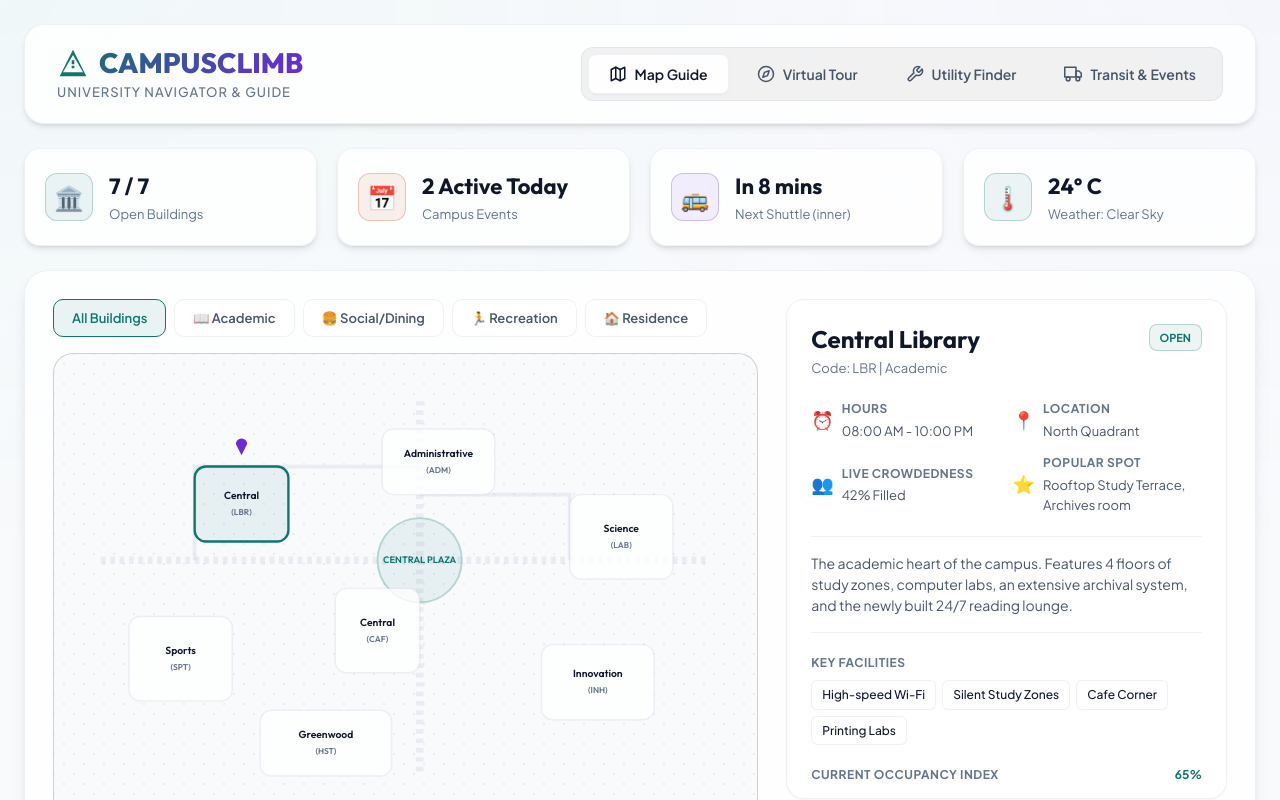
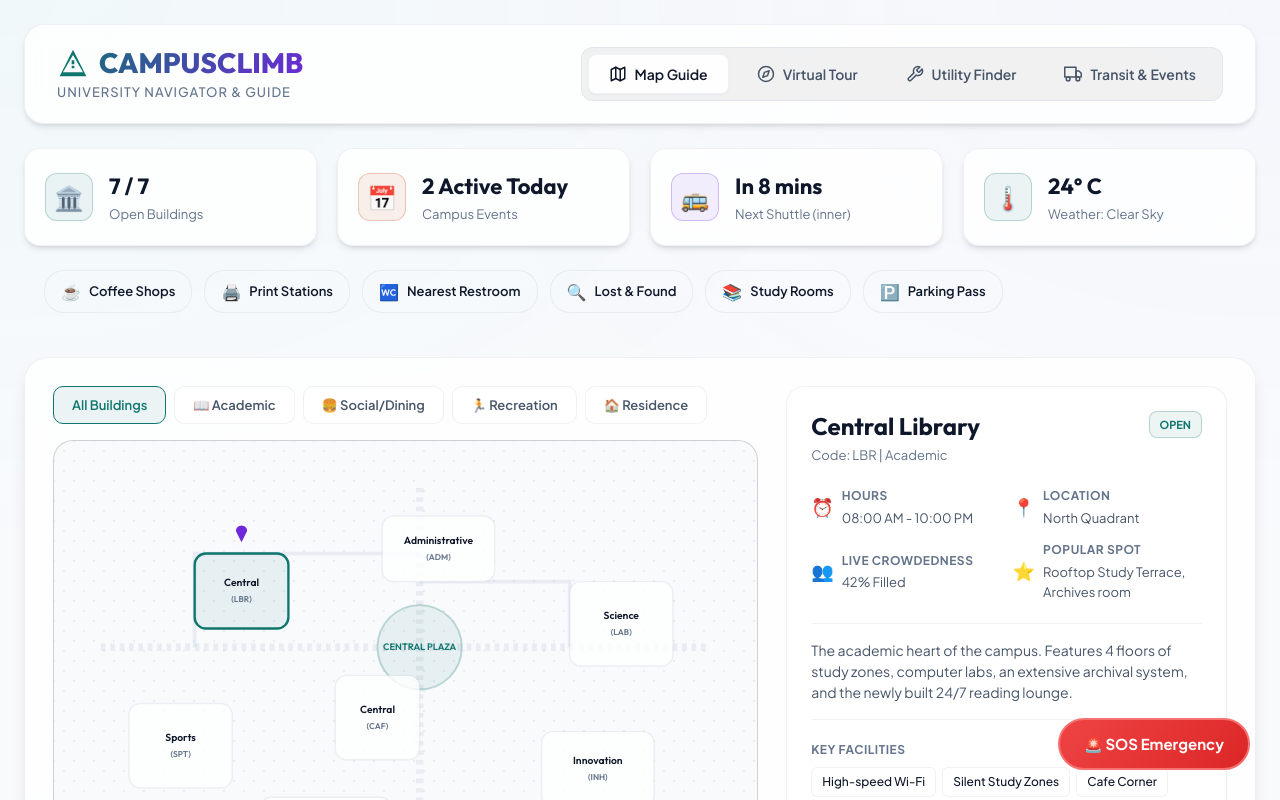
Before and after one commit to rahul05au/CampusClimb, a React (Vite) app: page / in a window 1280 px wide. Shown: the top 800 px of the page. Built offline with nearby package versions, Linux system fonts and the light colour scheme.

Commit message:
feat: add Quick Actions ribbon for fast navigation

```diff
--- a/src/App.css
+++ b/src/App.css
@@ -1359,3 +1359,44 @@
   font-size: 13px;
   line-height: 1.5;
 }
+
+/* Quick Actions Ribbon */
+.quick-actions-panel {
+  display: flex;
+  gap: 12px;
+  padding: 0 20px 20px 20px;
+  overflow-x: auto;
+  scrollbar-width: none; /* Firefox */
+  -ms-overflow-style: none;  /* IE and Edge */
+}
+
+.quick-actions-panel::-webkit-scrollbar {
+  display: none;
+}
+
+.quick-action-btn {
+  display: flex;
+  align-items: center;
+  gap: 8px;
+  padding: 10px 16px;
+  background: rgba(255, 255, 255, 0.03);
+  border: 1px solid var(--border);
+  border-radius: 20px;
+  color: var(--text-h);
+  font-weight: 600;
+  font-size: 13px;
+  white-space: nowrap;
+  transition: all 0.2s;
+  cursor: pointer;
+  flex-shrink: 0;
+}
+
+.quick-action-btn:hover {
+  background: rgba(255, 255, 255, 0.08);
+  border-color: var(--accent);
+  transform: translateY(-2px);
+}
+
+.qa-icon {
+  font-size: 16px;
+}
--- a/src/App.jsx
+++ b/src/App.jsx
@@ -203,6 +203,11 @@ function App() {
   const [bookingForm, setBookingForm] = useState({ name: '', studentId: '', dept: 'Computer Science' });
   const [bookedTicket, setBookedTicket] = useState(null);
 
+  // SOS States
+  const [sosModalOpen, setSosModalOpen] = useState(false);
+  const [sosAlertActive, setSosAlertActive] = useState(false);
+
+
   // Building Reviews state
   const [buildingReviews, setBuildingReviews] = useState({
     lbr: [
@@ -359,6 +364,23 @@ function App() {
             <span className="stat-label">Weather: Clear Sky</span>
           </div>
         </div>
+      </section>
+
+      {/* Quick Actions Ribbon */}
+      <section className="quick-actions-panel">
+        {[
+          { icon: '☕', label: 'Coffee Shops' },
+          { icon: '🖨️', label: 'Print Stations' },
+          { icon: '🚾', label: 'Nearest Restroom' },
+          { icon: '🔍', label: 'Lost & Found' },
+          { icon: '📚', label: 'Study Rooms' },
+          { icon: '🅿️', label: 'Parking Pass' }
+        ].map((action, idx) => (
+          <button key={idx} className="quick-action-btn" onClick={() => { setActiveTab('utilities'); setUtilitySearch(action.label.split(' ')[0]); }}>
+            <span className="qa-icon">{action.icon}</span>
+            <span className="qa-label">{action.label}</span>
+          </button>
+        ))}
       </section>
 
       {/* Main Workspace Panel */}
@@ -907,6 +929,84 @@ function App() {
         </div>
       )}
 
+      {/* Floating SOS Trigger Button */}
+      <button className="floating-sos-btn" onClick={() => setSosModalOpen(true)}>
+        🚨 SOS Emergency
+      </button>
+
+      {/* SOS Emergency Modal */}
+      {sosModalOpen && (
+        <div className="modal-overlay">
+          <div className="booking-modal-card sos-modal-card">
+            <button className="modal-close-btn" onClick={() => { setSosModalOpen(false); setSosAlertActive(false); }}>✕</button>
+            <div className="modal-header">
+              <h2 style={{ background: 'linear-gradient(135deg, #ef4444, #f97316)', WebkitBackgroundClip: 'text', WebkitTextFillColor: 'transparent' }}>
+                🚨 Campus SOS Emergency Hub
+              </h2>
+              <p style={{ color: 'var(--text-muted)', fontSize: '13px' }}>
+                Quick contact or emergency alert trigger for immediate campus security dispatch.
+              </p>
+            </div>
+
+            {!sosAlertActive ? (
+              <div className="sos-panel-content">
+                <div className="emergency-contacts-list">
+                  <div className="contact-row">
+                    <span className="contact-icon">📞</span>
+                    <div className="contact-details">
+                      <div className="contact-label">Campus Security Desk</div>
+                      <div className="contact-value">+91 99999-88888</div>
+                    </div>
+                  </div>
+                  <div className="contact-row">
+                    <span className="contact-icon">🚑</span>
+                    <div className="contact-details">
+                      <div className="contact-label">Medical Center Helpline</div>
+                      <div className="contact-value">+91 88888-77777</div>
+                    </div>
+                  </div>
+                  <div className="contact-row">
+                    <span className="contact-icon">👮</span>
+                    <div className="contact-details">
+                      <div className="contact-label">State Police Helpline</div>
+                      <div className="contact-value">112</div>
+                    </div>
+                  </div>
+                </div>
+
+                <button className="trigger-sos-action-btn" onClick={() => setSosAlertActive(true)}>
+                  🔴 TRIGGER EMERGENCY ALERT
+                </button>
+              </div>
+            ) : (
+              <div className="ticket-success-view">
+                <div className="sos-pulse-container">
+                  <div className="sos-pulse-ring"></div>
+                  <div className="sos-pulse-inner">🚨</div>
+                </div>
+                <h3 style={{ color: '#ef4444' }}>SOS Emergency Signal Sent!</h3>
+                <p style={{ color: 'var(--text-h)', fontWeight: '600', fontSize: '14px', marginTop: '10px' }}>
+                  Broadcasting your location...
+                </p>
+                <div className="sos-dispatch-info">
+                  <p>🚨 <strong>Dispatch Alert:</strong> Campus Security Response Vehicle has been dispatched. Estimated arrival: <strong>3 minutes</strong>.</p>
+                  <p style={{ color: 'var(--text-muted)', fontSize: '12px', marginTop: '8px' }}>
+                    Stay calm, remain in a well-lit/populated location if possible. A security officer has been notified.
+                  </p>
+                </div>
+                <button
+                  className="filter-chip active"
+                  style={{ marginTop: '20px', background: 'rgba(239, 68, 68, 0.1)', borderColor: 'rgba(239, 68, 68, 0.3)', color: '#ef4444' }}
+                  onClick={() => setSosAlertActive(false)}
+                >
+                  Cancel / Clear Alert
+                </button>
+              </div>
+            )}
+          </div>
+        </div>
+      )}
+
       <footer className="app-footer">
         <p>&copy; {new Date().getFullYear()} CampusClimb Guide. Built for university onboarding and navigation.</p>
       </footer>
@@ -914,4 +1014,5 @@ function App() {
   );
 }
 
+
 export default App;
```
